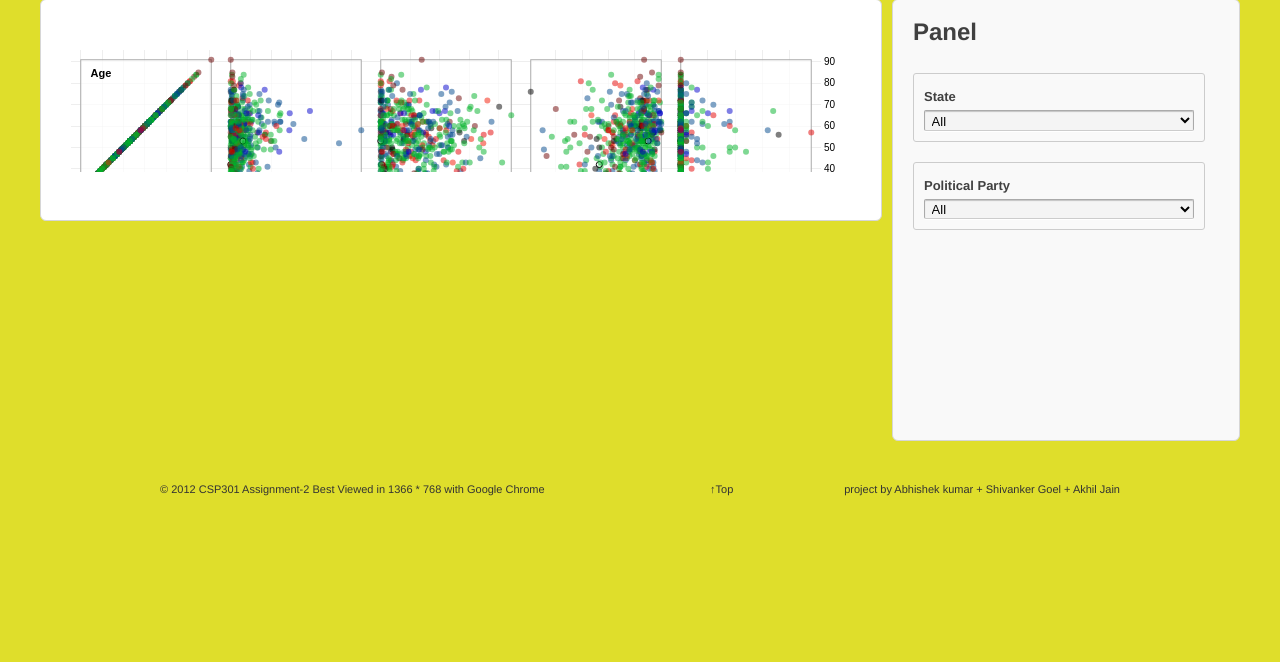
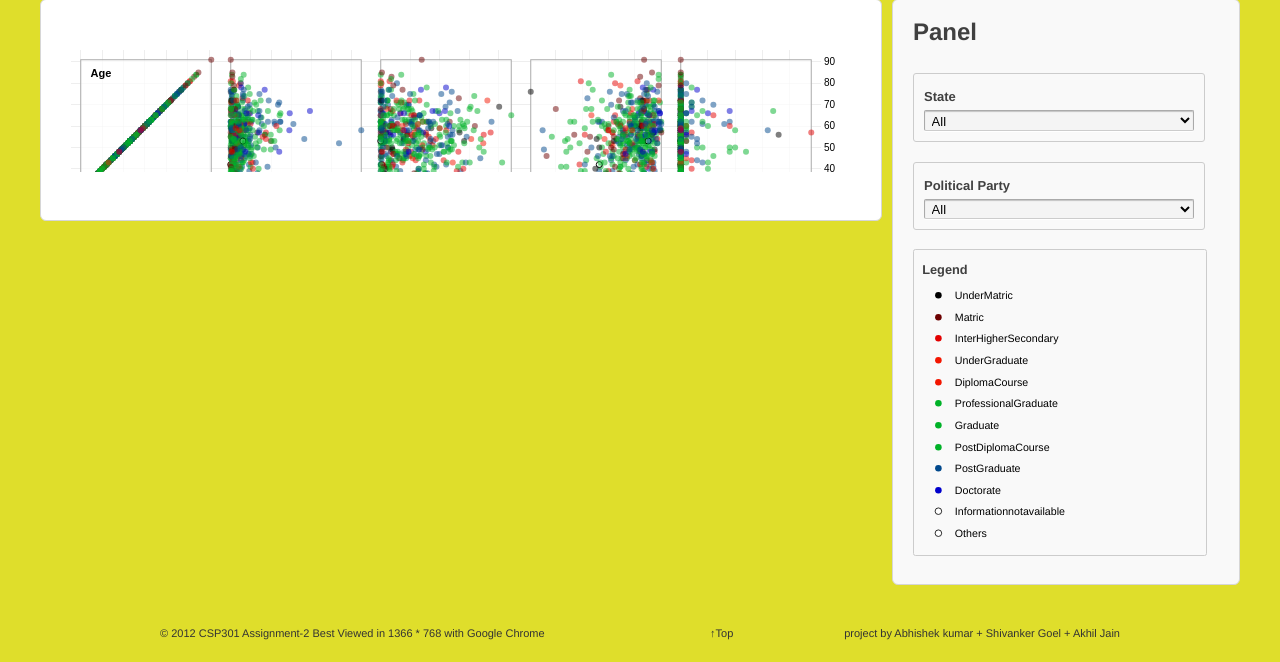
Before and after one commit to amit2014/analysis-loksabha-15, a PHP site: page /wordpress/splom.php in a window 1280 px wide. Shown: the part 171-833 px from the top of the page. Before the commit the page ends 667 px from the top, so only its background shows below. Run offline with PHP 8.4, Linux system fonts and the light colour scheme; some libraries are stand-ins or nearby versions.

Commit message:
Legend of splom

```diff
--- a/includes/panel3.php
+++ b/includes/panel3.php
@@ -5,6 +5,39 @@
 	border-bottom-style: none;
 	border-left-style: none;
 }
+.UnderMatric {
+  fill: #000000;
+}
+
+.Matric {
+  fill: #6c0000;
+}
+
+.InterHigherSecondary, .CertificateCourse {
+  fill: #e30000;
+}
+
+.UnderGraduate, .DiplomaCourse {
+  fill: #f31600;
+}
+
+.ProfessionalGraduate, .Graduate, .PostDiplomaCourse {
+  fill: #00b228;
+}
+
+.PostGraduate {
+  fill: #00488c;
+}
+
+.Doctorate {
+  fill: #0000cc;
+}
+
+.Informationnotavailable, .Others {
+  fill: #fff;
+  stroke: #000;
+}
+
 </style>
 
 <div class="panel" >
@@ -17,8 +50,20 @@
       	  <div id="dpartyf" style="float:left;clear:left;text-align:center" class="panelf" ><label for="partyf" style="text-align:left">Political Party</label><select name="partyf" id="partyf" style="width:270px"></select>
           <div id="dpartyfs" style="max-height:50px"></div>
          </div>
-         <div id="checkbx" style="clear:both;zoom:0.82">
-
+         <div id="leg" style="float:left;clear:left;clear:both;zoom:0.82;width:90%" class="panelf" >
+         <label style="zoom:1.2;margin-bottom:5px">Legend</label>
+			<svg height="20px" width="250px"><circle cx="20" cy="10" r="4" stroke="black" stroke-width="0" class="UnderMatric"/><text x="40" y="15" fill="black">UnderMatric</text></svg>
+			<svg height="20px" width="250px"><circle cx="20" cy="10" r="4" stroke="black" stroke-width="0" class="Matric"/><text x="40" y="15" fill="black">Matric</text></svg>
+			<svg height="20px" width="250px"><circle cx="20" cy="10" r="4" stroke="black" stroke-width="0" class="InterHigherSecondary"/><text x="40" y="15" fill="black">InterHigherSecondary</text></svg>
+			<svg height="20px" width="250px"><circle cx="20" cy="10" r="4" stroke="black" stroke-width="0" class="UnderGraduate"/><text x="40" y="15" fill="black">UnderGraduate</text></svg>
+			<svg height="20px" width="250px"><circle cx="20" cy="10" r="4" stroke="black" stroke-width="0" class="DiplomaCourse"/><text x="40" y="15" fill="black">DiplomaCourse</text></svg>
+			<svg height="20px" width="250px"><circle cx="20" cy="10" r="4" stroke="black" stroke-width="0" class="ProfessionalGraduate"/><text x="40" y="15" fill="black">ProfessionalGraduate</text></svg>
+			<svg height="20px" width="250px"><circle cx="20" cy="10" r="4" stroke="black" stroke-width="0" class="Graduate"/><text x="40" y="15" fill="black">Graduate</text></svg>
+			<svg height="20px" width="250px"><circle cx="20" cy="10" r="4" stroke="black" stroke-width="0" class="PostDiplomaCourse"/><text x="40" y="15" fill="black">PostDiplomaCourse</text></svg>
+			<svg height="20px" width="250px"><circle cx="20" cy="10" r="4" stroke="black" stroke-width="0" class="PostGraduate"/><text x="40" y="15" fill="black">PostGraduate</text></svg>
+			<svg height="20px" width="250px"><circle cx="20" cy="10" r="4" stroke="black" stroke-width="0" class="Doctorate"/><text x="40" y="15" fill="black">Doctorate</text></svg>
+			<svg height="20px" width="250px"><circle cx="20" cy="10" r="4" stroke="black" stroke-width="1" class="Informationnotavailable"/><text x="40" y="15" fill="black">Informationnotavailable</text></svg>
+			<svg height="20px" width="250px"><circle cx="20" cy="10" r="4" stroke="black" stroke-width="1" class="Others"/><text x="40" y="15" fill="black">Others</text></svg>
          </div>
 
     </div>
```
